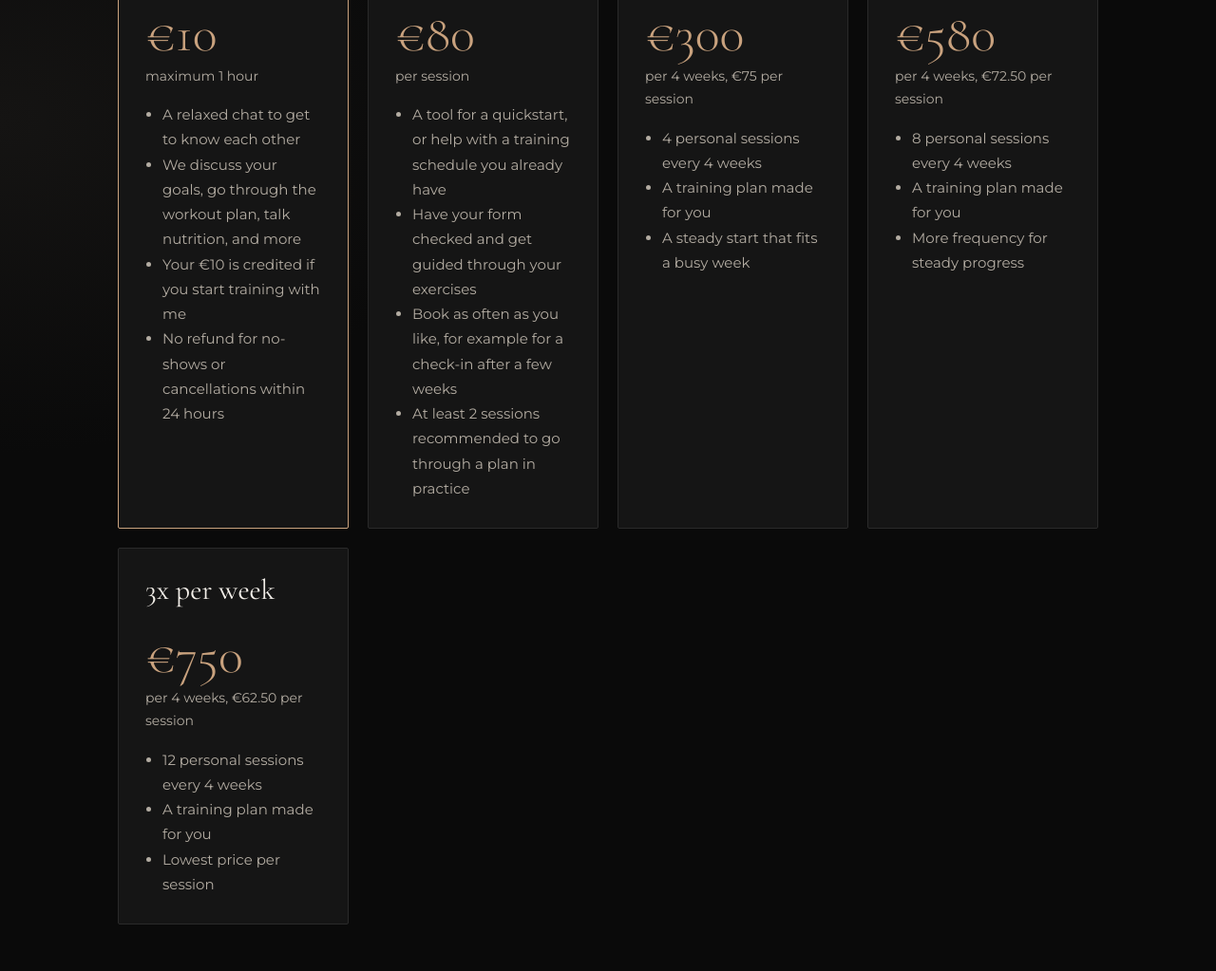
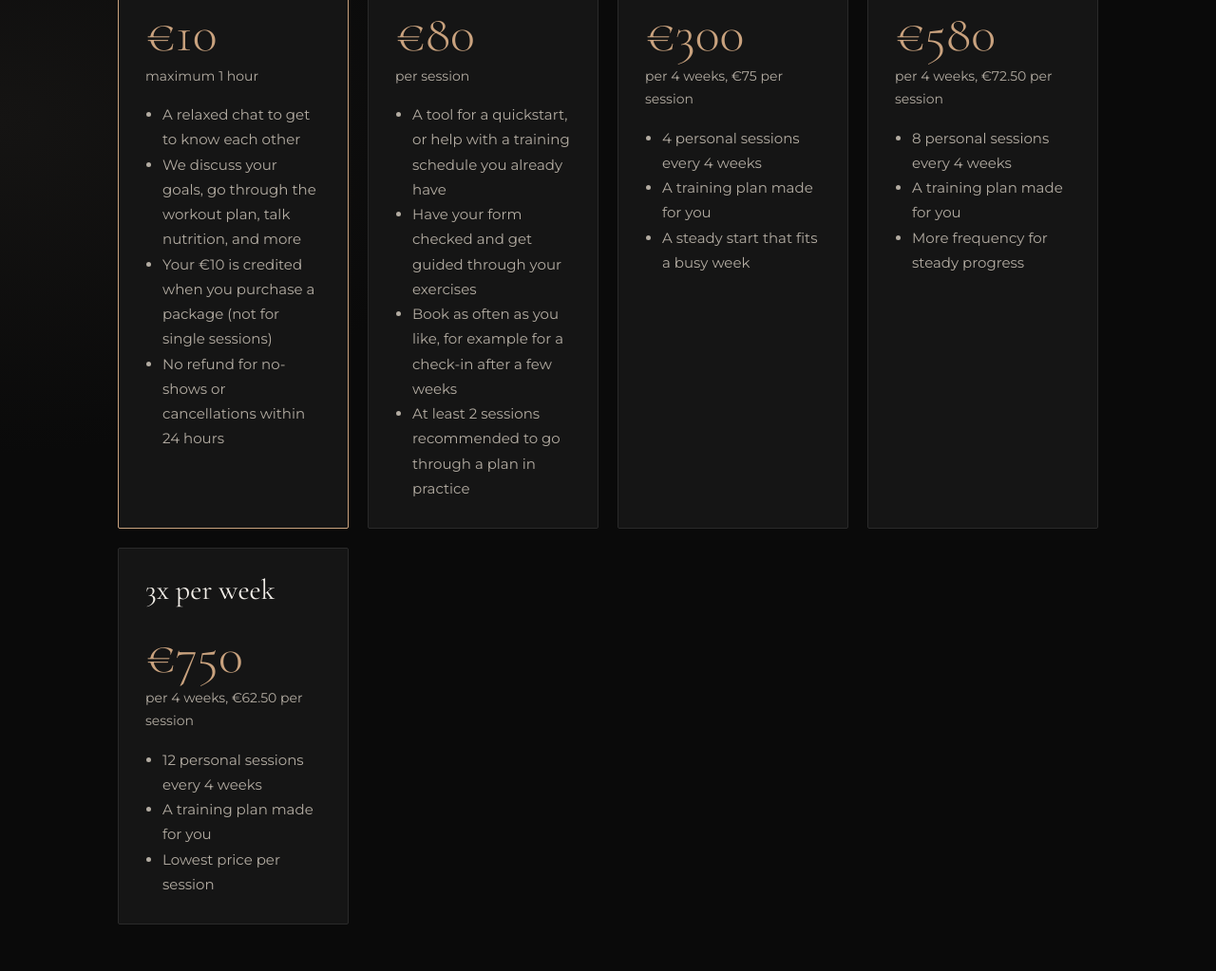
Before and after one commit to Manifitpt/website, a plain HTML site: page index.html in a window 1280 px wide. Shown: the part 2233-3256 px from the top of the page at 95% size. Drawn offline with nearby package versions, Linux system fonts and the light colour scheme.

Commit message:
Add files via upload

```diff
--- a/index.html
+++ b/index.html
@@ -102,7 +102,7 @@ details ol,details ul{margin:0;padding:0 22px 20px 44px;color:var(--muted);font-
 <section id="pricing"><div class="wrap">
 <h2>Pricing and packages</h2>
 <div class="grid">
-<div class="card pkg best"><h3>Intake</h3><div class="price">€10</div><small class="note" style="margin:0">maximum 1 hour</small><ul><li>A relaxed chat to get to know each other</li><li>We discuss your goals, go through the workout plan, talk nutrition, and more</li><li>Your €10 is credited if you start training with me</li><li>No refund for no-shows or cancellations within 24 hours</li></ul></div>
+<div class="card pkg best"><h3>Intake</h3><div class="price">€10</div><small class="note" style="margin:0">maximum 1 hour</small><ul><li>A relaxed chat to get to know each other</li><li>We discuss your goals, go through the workout plan, talk nutrition, and more</li><li>Your €10 is credited when you purchase a package (not for single sessions)</li><li>No refund for no-shows or cancellations within 24 hours</li></ul></div>
 <div class="card pkg"><h3>Single session</h3><div class="price">€80</div><small class="note" style="margin:0">per session</small><ul><li>A tool for a quickstart, or help with a training schedule you already have</li><li>Have your form checked and get guided through your exercises</li><li>Book as often as you like, for example for a check-in after a few weeks</li><li>At least 2 sessions recommended to go through a plan in practice</li></ul></div>
 <div class="card pkg"><h3>1x per week</h3><div class="price">€300</div><small class="note" style="margin:0">per 4 weeks, €75 per session</small><ul><li>4 personal sessions every 4 weeks</li><li>A training plan made for you</li><li>A steady start that fits a busy week</li></ul></div>
 <div class="card pkg"><h3>2x per week</h3><div class="price">€580</div><small class="note" style="margin:0">per 4 weeks, €72.50 per session</small><ul><li>8 personal sessions every 4 weeks</li><li>A training plan made for you</li><li>More frequency for steady progress</li></ul></div>
```
